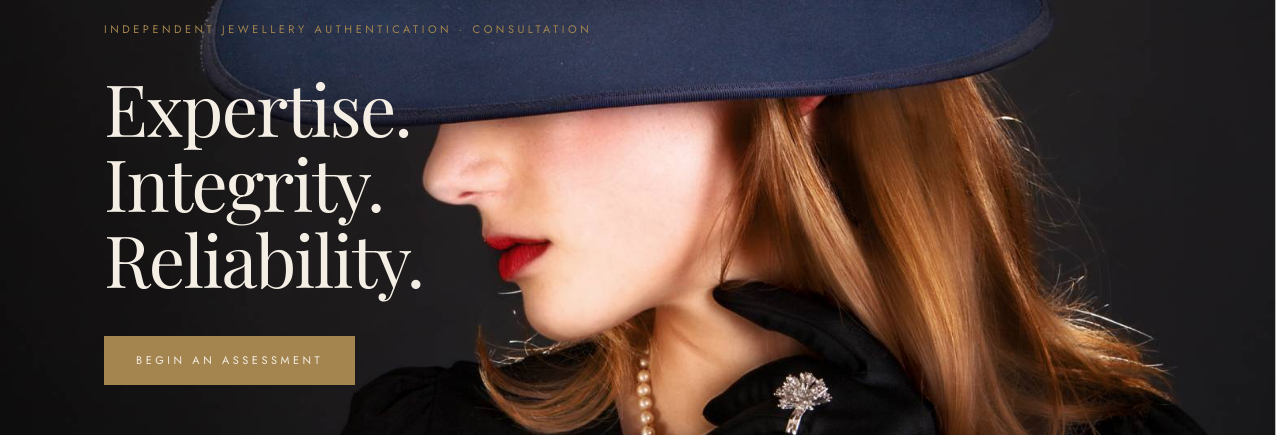
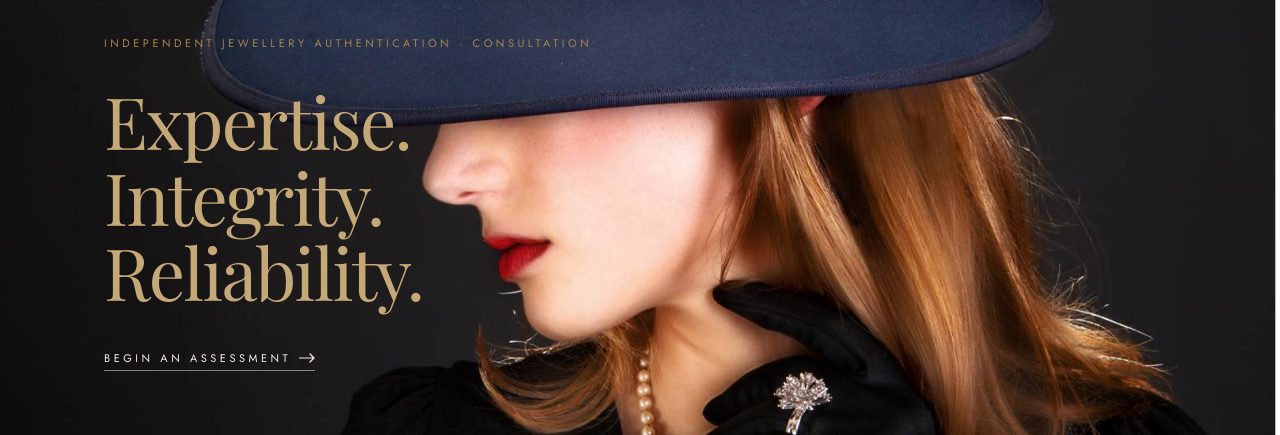
Before and after one commit to pairploy-ch/london-jewellery, a Next.js app: page / in a window 1280 px wide. Shown: the part 197-632 px from the top of the page. Built offline with nearby package versions, Linux system fonts and the light colour scheme; no server answers; a web font is replaced by a local one.

Commit message:
Unify desktop hero style with mobile (gold headline, text-link CTA)

```diff
--- a/app/(site)/page.tsx
+++ b/app/(site)/page.tsx
@@ -51,19 +51,38 @@ export default function Home() {
             </Link>
           </div>
 
-          {/* desktop — unchanged */}
+          {/* desktop — same style as mobile: gold-soft headline, text-link CTA */}
           <div className="hidden md:block">
             <Eyebrow>Independent Jewellery Authentication · Consultation</Eyebrow>
-            <h1 className="mt-8 font-display text-7xl leading-[1.05] tracking-tight">
+            <h1 className="mt-8 font-display text-7xl leading-[1.05] tracking-tight text-gold-soft">
               Expertise.
               <br />
               Integrity.
               <br />
               Reliability.
             </h1>
-            <div className="mt-10">
-              <Button>Begin an Assessment</Button>
-            </div>
+            <Link
+              href="/begin"
+              className="group eyebrow mt-10 inline-flex items-center gap-2 border-b border-cream/50 pb-1 text-cream transition-colors hover:border-gold hover:text-gold"
+            >
+              Begin an Assessment
+              <svg
+                width="16"
+                height="10"
+                viewBox="0 0 16 10"
+                fill="none"
+                aria-hidden="true"
+                className="transition-transform duration-300 group-hover:translate-x-1"
+              >
+                <path
+                  d="M0.5 5H15M15 5L11 1M15 5L11 9"
+                  stroke="currentColor"
+                  strokeWidth="1.2"
+                  strokeLinecap="round"
+                  strokeLinejoin="round"
+                />
+              </svg>
+            </Link>
           </div>
         </div>
       </section>
```
